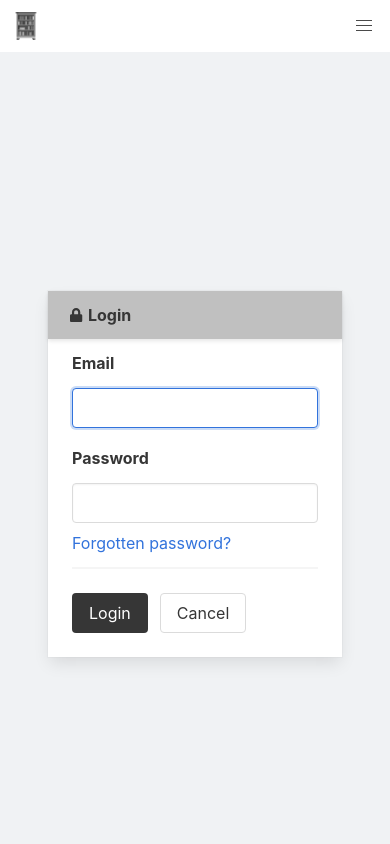
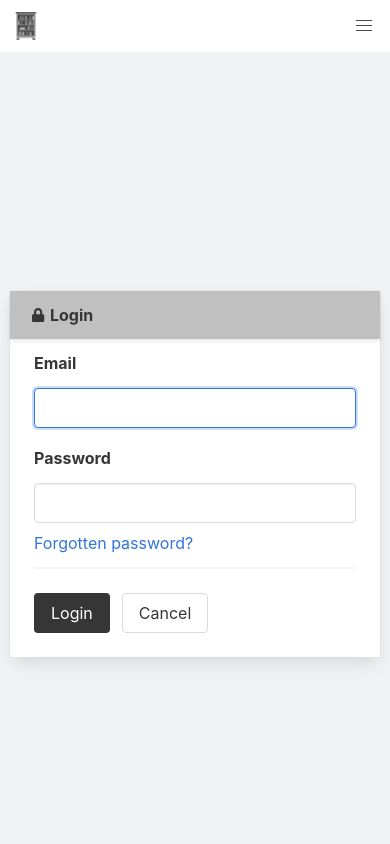
Before and after one commit to ashmidgley/bookshelf, a React (Create React App) app: page /login in a window 390 px wide. Shown: the top 844 px of the page. Built offline with nearby package versions, Linux system fonts and the light colour scheme.

Commit message:
Fix mobile auth format.

```diff
--- a/src/App.css
+++ b/src/App.css
@@ -117,4 +117,9 @@
   #password-field {
     margin-top: 30px;
   }
+
+  .mobile-auth {
+    padding-left: 5px;
+    padding-right: 5px;
+  }
 }
--- a/src/components/login/login.js
+++ b/src/components/login/login.js
@@ -49,8 +49,8 @@ class Login extends React.Component {
 
     render() {
         return (
-            <section className="section hero is-fullheight">
-                <div className="hero-body">
+            <section className="section hero is-fullheight mobile-auth">
+                <div className="hero-body mobile-auth">
                     <div className="container">
                         <div className="columns is-centered">
                             <div className="column is-two-fifths">
--- a/src/components/register/register.js
+++ b/src/components/register/register.js
@@ -49,8 +49,8 @@ class Register extends React.Component {
 
     render() {
         return (
-            <section className="section hero is-fullheight">
-                <div className="hero-body">
+            <section className="section hero is-fullheight mobile-auth">
+                <div className="hero-body mobile-auth">
                     <div className="container">
                         <div className="columns is-centered">
                             <div className="column is-two-fifths">
```
